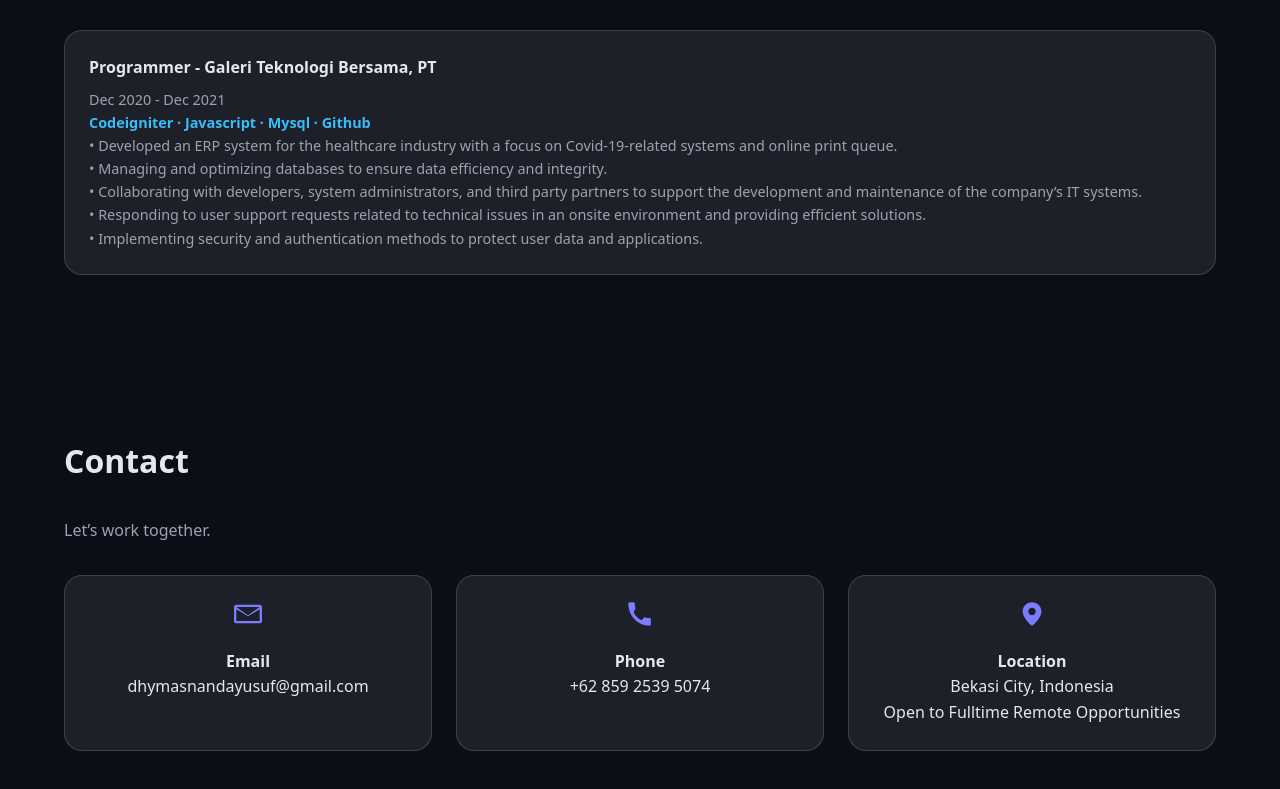
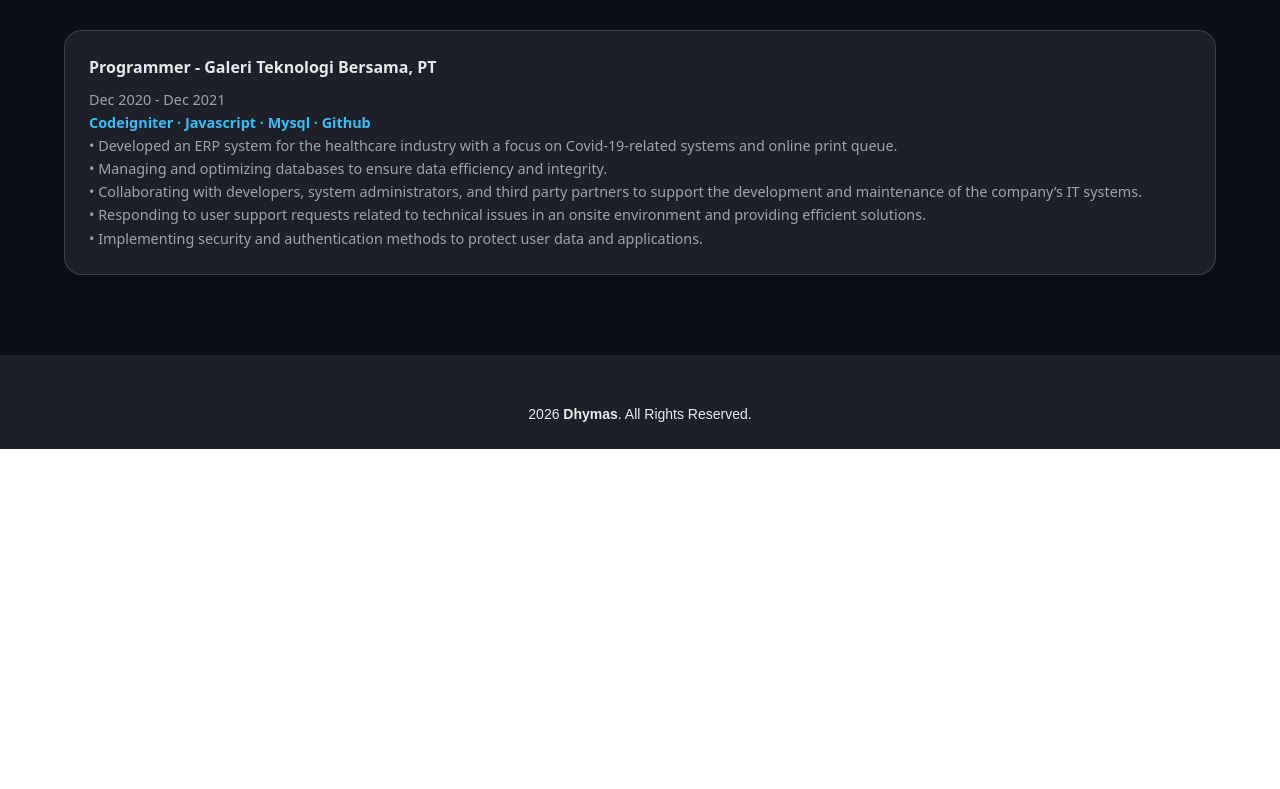
Before and after one commit to dhymasn/my-porto, a Next.js app: page / in a window 1280 px wide. Shown: the part 2220-3009 px from the top of the page. After the commit the page ends 2669 px from the top, so only its background shows below. Built offline with nearby package versions, Linux system fonts and the light colour scheme.

Commit message:
update my porto

```diff
--- a/components/Contact.jsx
+++ b/components/Contact.jsx
@@ -1,36 +1,31 @@
+export default function Contact() {
+  const currentYear = new Date().getFullYear();
 
-export default function Contact() {
   return (
-    <section id="contact" class="reveal">
-      <h2 class="section-title">Contact</h2>
-      <p class="contact">Let’s work together.</p>
-      <div class="contact-cards">
-        <div class="contact-card">
-          <svg viewBox="0 0 24 24">
-            <path
-              d="M2 4h20c1.1 0 2 .9 2 2v12c0 1.1-.9 2-2 2H2c-1.1 0-2-.9-2-2V6c0-1.1.9-2 2-2zm0 2v.01L12 13 22 6.01V6H2zm0 12h20V8l-10 6-10-6v10z" />
-          </svg>
-          <h4>Email</h4>
-          <a href="mailto:dhymasnandayusuf@gmail.com">dhymasnandayusuf@gmail.com</a>
-        </div>
-        <div class="contact-card">
-          <svg viewBox="0 0 24 24">
-            <path
-              d="M6.6 10.8c1.5 2.9 3.7 5.1 6.6 6.6l2.2-2.2c.3-.3.7-.4 1.1-.3 1.2.4 2.5.6 3.8.6.6 0 1 .4 1 1V21c0 .6-.4 1-1 1C10.1 22 2 13.9 2 3c0-.6.4-1 1-1h3.5c.6 0 1 .4 1 1 0 1.3.2 2.6.6 3.8.1.4 0 .8-.3 1.1L6.6 10.8z" />
-          </svg>
-          <h4>Phone</h4>
-          <a href="tel:+6285925395074">+62 859 2539 5074</a>
-        </div>
-        <div class="contact-card">
-          <svg viewBox="0 0 24 24">
-            <path
-              d="M12 2C7.6 2 4 5.5 4 9.9c0 5.4 7.1 11.6 7.4 11.8.4.3.9.3 1.3 0 .3-.2 7.4-6.4 7.4-11.8C20 5.5 16.4 2 12 2zm0 11.1c-1.8 0-3.2-1.4-3.2-3.2S10.2 6.7 12 6.7s3.2 1.4 3.2 3.2S13.8 13.1 12 13.1z" />
-          </svg>
-          <h4>Location</h4>
-          <p>Bekasi City, Indonesia</p>
-          <p>Open to Fulltime Remote Opportunities</p>
-        </div>
+    <footer
+      id="contact"
+      style={{
+        backgroundColor: "#1e2029",
+        color: "#ffffff",
+        paddingTop: "28px",
+        paddingBottom: "24px",
+        paddingLeft: "16px",
+        paddingRight: "16px",
+        position: "relative",
+        fontFamily: "sans-serif",
+      }}
+    >
+      {/* Copyright Bar (Sesuai Referensi Gambar) */}
+      <div
+        style={{
+          paddingTop: "20px",
+          textAlign: "center",
+          fontSize: "14px",
+          opacity: 0.9,
+        }}
+      >
+        {currentYear} <strong className="text-white">Dhymas</strong>. All Rights Reserved.
       </div>
-    </section>
+    </footer>
   );
 }
```
